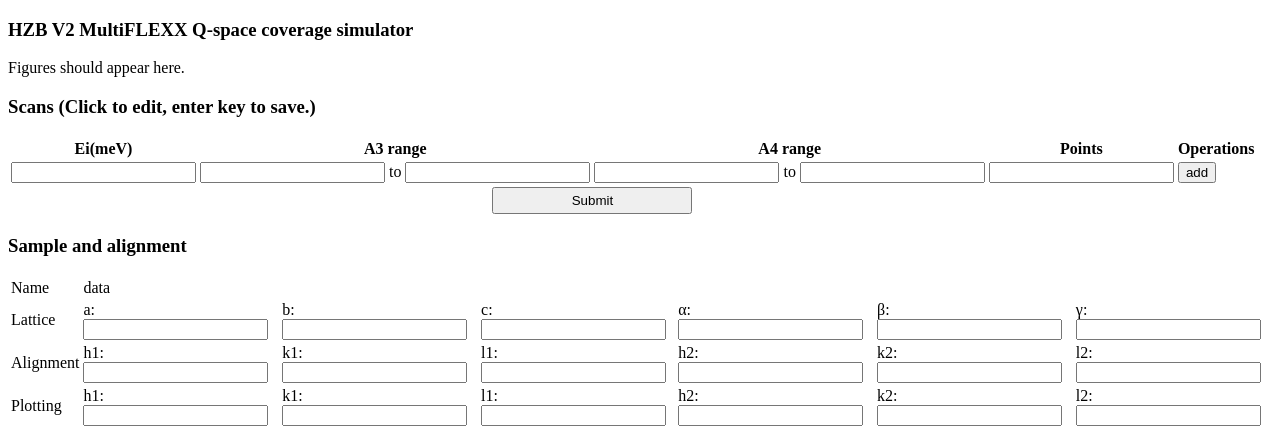
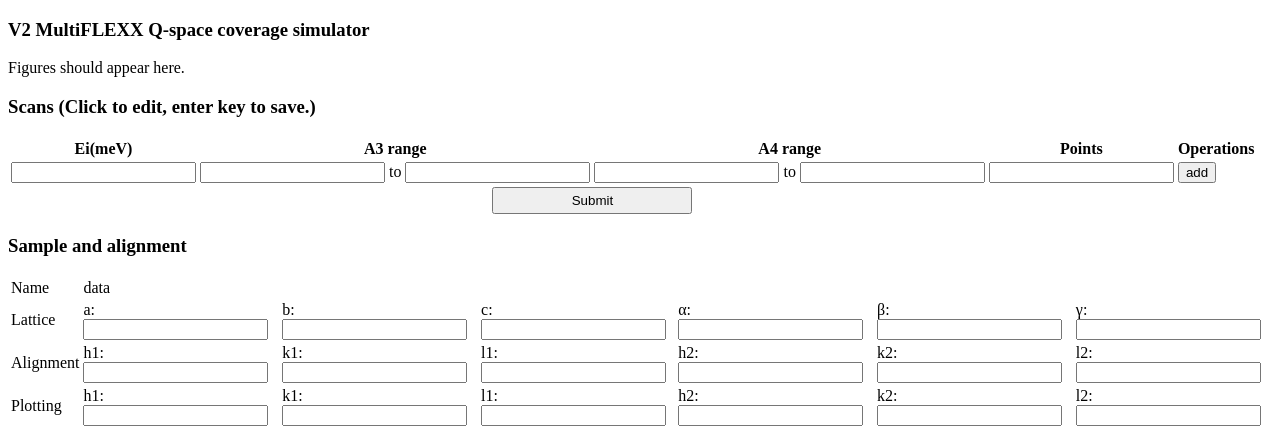
Before and after one commit to sq-meng/mfsim, a Django app: template template/multiflexx.html in a window 1280 px wide. Shown: the top 428 px of the page. Run offline with Django 3.2, Linux system fonts and the light colour scheme; the template is opened without the code that fills it, so the values that code supplies are empty; some libraries are stand-ins or nearby versions.

Commit message:
remove HZB

```diff
--- a/template/multiflexx.html
+++ b/template/multiflexx.html
@@ -13,7 +13,7 @@
 </head>
 
 <div id='root' class='bigbox'>
-    <h3 id='welcome' class='section_head'>HZB V2 MultiFLEXX Q-space coverage simulator</h3>
+    <h3 id='welcome' class='section_head'>V2 MultiFLEXX Q-space coverage simulator</h3>
     <div id='figure' class='graphic'>
         {%if submitted%}
         {{graph_div|safe}}
```
